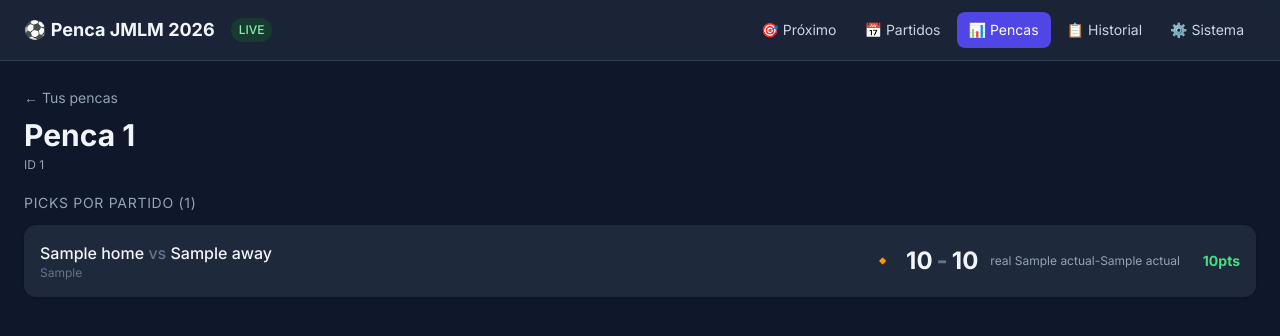
After one commit to JoacoMarquez/penca-mundial-2026, a FastAPI app: template src/dashboard/templates/penca_detail.html in a window 1280 px wide. The commit adds this page. Shown: the top 336 px of the page. Run offline with FastAPI, Linux system fonts and the light colour scheme; the template is opened without the code that fills it: most values are stand-ins (such as "Sample title", 1, 10 or a date in 2020); some libraries are stand-ins or nearby versions.

Commit message:
feat(dashboard): página de detalle por penca (picks por partido)
Nueva ruta /dash/<token>/penca/<id>/ que muestra una penca individual: su
standing en el pool (rank, puntos, exactos/ganadores) + sus picks partido por
partido (marcador, estrategia, y puntos reales si el partido ya terminó).

- data_loader.load_penca_detail: recorre las predicciones, filtra el assignment
  de esa penca por partido, calcula puntos con jmlm_points si hay resultado.
- Las tarjetas de la pestaña pencas ahora son clickeables → su detalle.
- Cada pick linkea al detalle del partido.

Solo dashboard (no toca pipeline/publicación).

```diff
--- a/src/dashboard/app.py
+++ b/src/dashboard/app.py
@@ -24,6 +24,7 @@ from src.dashboard.data_loader import (
     load_matches_by_day,
     load_my_pencas_standings,
     load_next_match_data,
+    load_penca_detail,
     load_recent_postmortems,
     load_system_health,
 )
@@ -90,6 +91,13 @@ def page_pencas(request: Request, token: str):
     return templates.TemplateResponse(request, "pencas.html", {"data": data, "token": token, "penca_labels": build_penca_labels()})
 
 
+@app.get("/dash/{token}/penca/{penca_id}/", response_class=HTMLResponse)
+def page_penca_detail(request: Request, token: str, penca_id: int):
+    _check_token(token)
+    data = load_penca_detail(penca_id)
+    return templates.TemplateResponse(request, "penca_detail.html", {"data": data, "token": token})
+
+
 @app.get("/dash/{token}/history/", response_class=HTMLResponse)
 def page_history(request: Request, token: str):
     _check_token(token)
--- /dev/null
+++ b/src/dashboard/templates/penca_detail.html
@@ -0,0 +1,61 @@
+{% extends "base.html" %}
+{% set current_page = "pencas" %}
+{% block title %}Penca {{ data.penca_id }} — Penca JMLM 2026{% endblock %}
+
+{% block content %}
+{% set p = data.penca %}
+{% set strategy_emoji = {'ev':'🎯','differentiated':'📊','tail':'⚡','upset':'😲','variance':'📈','alt':'🔸'} %}
+{% set strategy_label = {'ev':'Favorito','differentiated':'Diferencial','tail':'Goleada','upset':'Sorpresa','variance':'Varianza','alt':'Alternativa'} %}
+
+<a href="/dash/{{ token }}/pencas/" class="text-sm text-slate-400 hover:text-slate-200">← Tus pencas</a>
+
+<h1 class="text-2xl lg:text-3xl font-bold mt-2 mb-1">
+  {% if p %}{{ p.penca_name }}{% else %}Penca {{ data.penca_id }}{% endif %}
+</h1>
+<p class="text-xs text-slate-400 mb-5">ID {{ data.penca_id }}</p>
+
+{% if p %}
+<section class="bg-slate-800 rounded-xl p-5 shadow mb-5">
+  <div class="flex items-center justify-between">
+    <div class="flex items-center gap-3">
+      <div class="text-3xl">{% if p.rank == 1 %}🥇{% elif p.rank == 2 %}🥈{% elif p.rank == 3 %}🥉{% else %}<span class="text-slate-500 font-mono text-2xl">{{ p.rank }}°</span>{% endif %}</div>
+      <div class="text-xs text-slate-400">en el pool</div>
+    </div>
+    <div class="text-3xl font-bold">{{ p.points }}<span class="text-sm text-slate-500 ml-1">pts</span></div>
+  </div>
+  <div class="mt-4 grid grid-cols-3 gap-2 text-center text-xs">
+    <div class="bg-slate-900/50 rounded-lg p-2"><div class="text-yellow-400 font-bold text-lg">{{ p.exact_scores }}<span class="text-yellow-500">★</span></div><div class="text-slate-500">marcador</div></div>
+    <div class="bg-slate-900/50 rounded-lg p-2"><div class="text-green-400 font-bold text-lg">{{ p.correct_winners }}<span class="text-green-500">✓</span></div><div class="text-slate-500">ganador</div></div>
+    <div class="bg-slate-900/50 rounded-lg p-2"><div class="font-bold text-lg">{{ p.predictions_made }}</div><div class="text-slate-500">predichas</div></div>
+  </div>
+</section>
+{% endif %}
+
+<h2 class="text-sm uppercase tracking-wider text-slate-400 mb-3">Picks por partido ({{ data.picks | length }})</h2>
+{% if data.picks %}
+<div class="space-y-2">
+  {% for pk in data.picks %}
+  <a href="/dash/{{ token }}/match/{{ pk.match_id }}/" class="block bg-slate-800 rounded-xl p-4 shadow hover:bg-slate-700/60 transition">
+    <div class="flex items-center justify-between gap-3">
+      <div class="min-w-0">
+        <div class="font-medium truncate">{{ pk.home }} <span class="text-slate-500">vs</span> {{ pk.away }}</div>
+        <div class="text-xs text-slate-500">{{ pk.kickoff_uy }}</div>
+      </div>
+      <div class="flex items-center gap-3 shrink-0">
+        <span class="text-lg" title="{{ strategy_label.get(pk.objective, pk.objective) }}">{{ strategy_emoji.get(pk.objective, '🔸') }}</span>
+        <span class="text-2xl font-bold">{{ pk.score[0] }}<span class="text-slate-500 mx-1">-</span>{{ pk.score[1] }}</span>
+        {% if pk.actual %}
+        <span class="text-xs text-slate-400">real {{ pk.actual[0] }}-{{ pk.actual[1] }}</span>
+        <span class="text-sm font-bold w-12 text-right {% if pk.points == 5 %}text-yellow-400{% elif pk.points and pk.points >= 3 %}text-green-400{% elif pk.points %}text-slate-300{% else %}text-slate-600{% endif %}">{{ pk.points }}pts</span>
+        {% endif %}
+      </div>
+    </div>
+  </a>
+  {% endfor %}
+</div>
+{% else %}
+<section class="bg-slate-800 rounded-xl p-8 text-center text-slate-400">
+  Sin picks todavía para esta penca. Aparecen cuando el pipeline genere predicciones.
+</section>
+{% endif %}
+{% endblock %}
--- a/src/dashboard/templates/pencas.html
+++ b/src/dashboard/templates/pencas.html
@@ -24,7 +24,7 @@
 {% elif s.pencas %}
 <div class="grid grid-cols-1 lg:grid-cols-2 gap-4">
   {% for p in s.pencas %}
-  <div class="bg-slate-800 rounded-xl p-5 shadow">
+  <a href="/dash/{{ token }}/penca/{{ p.penca_id }}/" class="block bg-slate-800 rounded-xl p-5 shadow hover:bg-slate-700/60 transition">
     <div class="flex items-center justify-between">
       <div class="flex items-center gap-3 min-w-0">
         <div class="text-3xl">
@@ -64,7 +64,7 @@
       </div>
     </div>
     {% endif %}
-  </div>
+  </a>
   {% endfor %}
 </div>
 
```
Also changed, not shown: src/dashboard/data_loader.py (+62 -0 lines).
